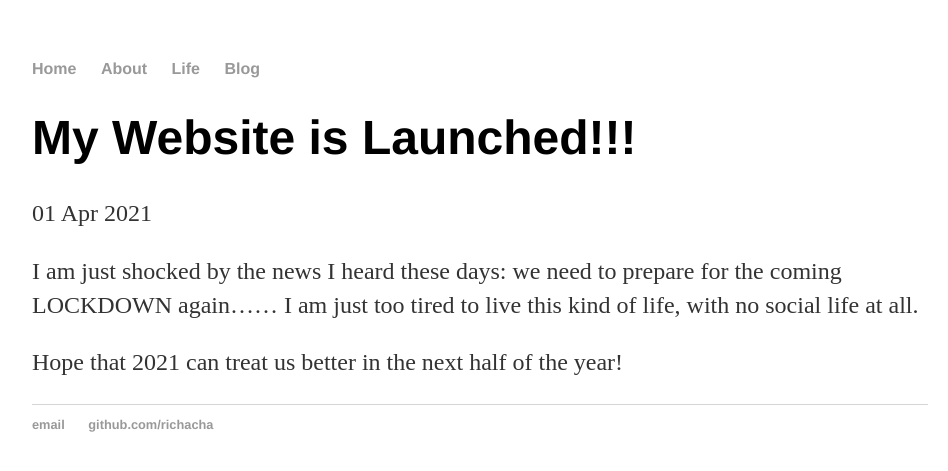
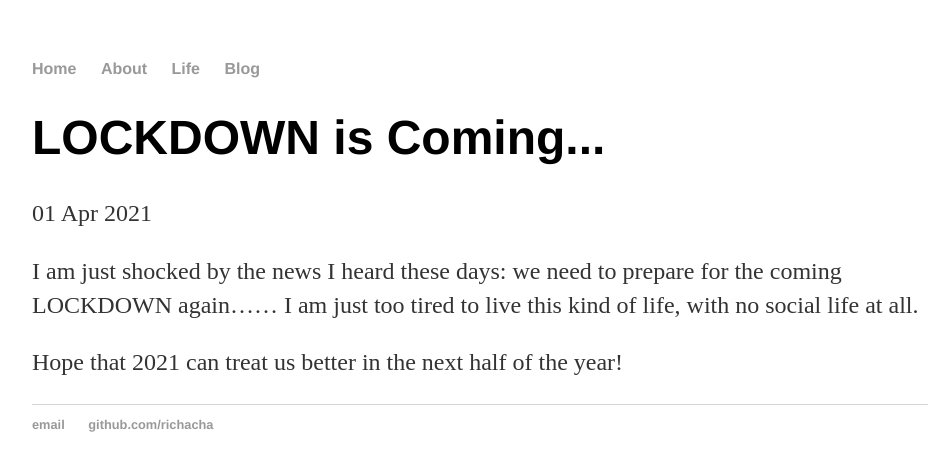
Before and after one commit to Richacha/haolinzhang.github.io, a Jekyll site: the page built from _posts/2021-04-01-lockdown.md, in a window 1280 px wide. Shown: the top 471 px of the page, without its empty margins (160-1108 px from the left). Built offline with Jekyll 4.4.1, drawn with Linux system fonts in a browser that asks for light colours.

Commit message:
Update 2021-04-01-lockdown.md

```diff
--- a/_posts/2021-04-01-lockdown.md
+++ b/_posts/2021-04-01-lockdown.md
@@ -1,6 +1,6 @@
 ---
 layout: post
-title: "My Website is Launched!!!"
+title: "LOCKDOWN is Coming..."
 date: 2021-04-01
 ---
 
```
